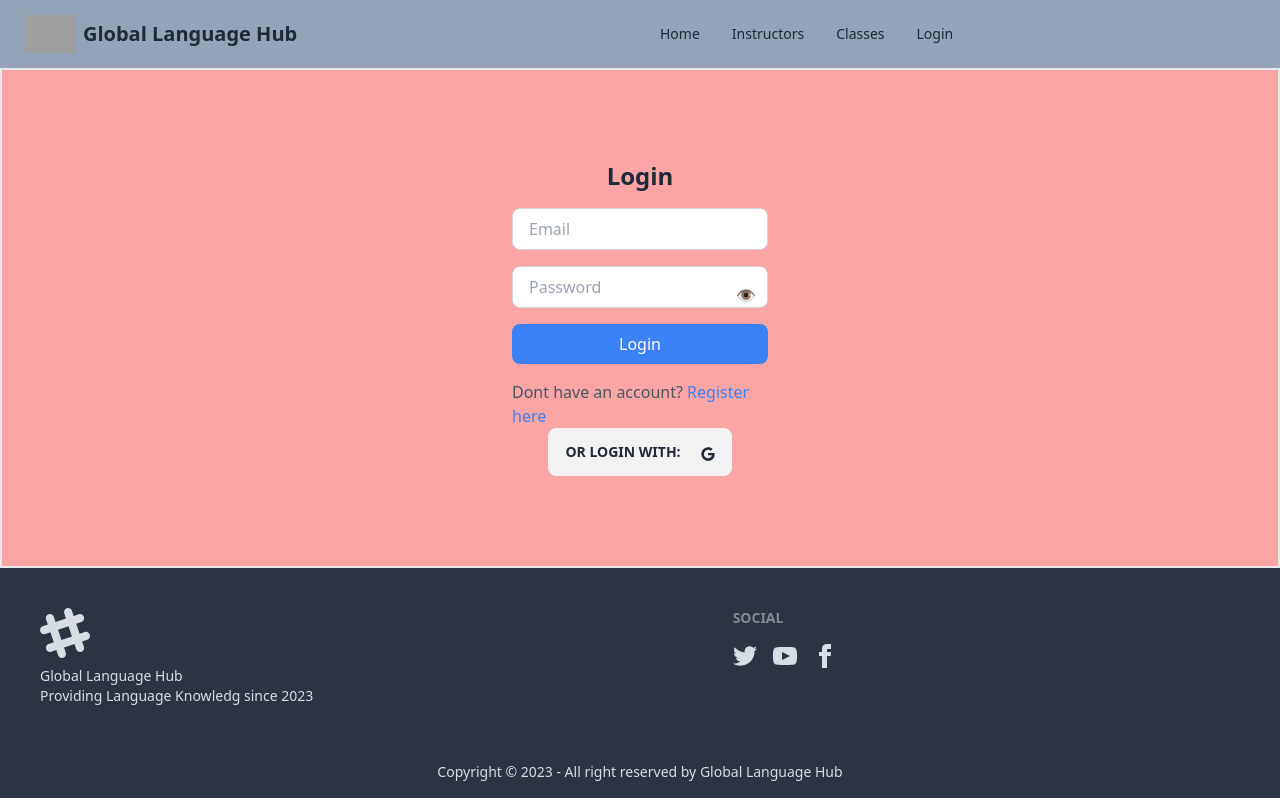
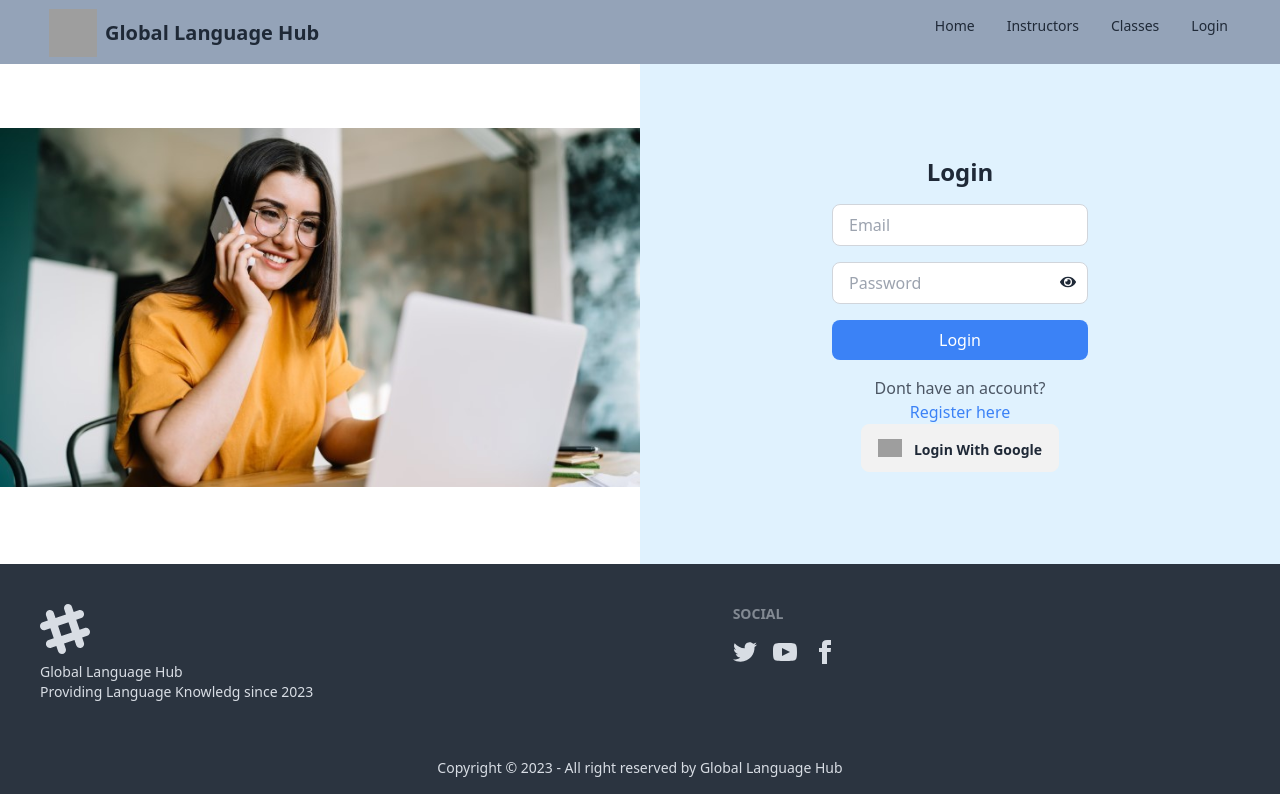
Before and after one commit to itsrazib1/Global-Language-Hub, a React (Vite) app: page /login in a window 1280 px wide. Built offline with nearby package versions, Linux system fonts and the light colour scheme; no server answers; grey boxes are pictures that could not be loaded.

Commit message:
added login part

```diff
--- a/package.json
+++ b/package.json
@@ -13,6 +13,7 @@
     "@emotion/react": "^11.11.1",
     "animejs": "^3.2.1",
     "firebase": "^9.22.1",
+    "firebaseui": "^6.0.2",
     "framer-motion": "^10.12.16",
     "localforage": "^1.10.0",
     "match-sorter": "^6.3.1",
@@ -26,6 +27,7 @@
     "react-router-dom": "^6.12.0",
     "react-spring": "^9.7.1",
     "sort-by": "^0.0.2",
+    "sweetalert2": "^11.7.11",
     "swiper": "^9.3.2"
   },
   "devDependencies": {
--- a/src/Pages/Shared/Login/Login.jsx
+++ b/src/Pages/Shared/Login/Login.jsx
@@ -1,39 +1,45 @@
 import { useContext, useState } from 'react';
 import { Link } from 'react-router-dom';
-import { FaGoogle } from 'react-icons/fa';
 import { Helmet } from 'react-helmet-async';
+import { FaEyeSlash ,FaEye } from 'react-icons/fa';
 import { AuthContext } from '../../../Providers/Authprovider';
+
 const Login = () => {
   const [email, setEmail] = useState('');
   const [password, setPassword] = useState('');
   const [showPassword, setShowPassword] = useState(false);
 
-  const {singIn} = useContext(AuthContext) ;
+  const { signIn } = useContext(AuthContext);
 
   const handleLogin = (event) => {
     event.preventDefault();
-    const emailValue = email; // Use the 'email' state value instead of 'form.email.value'
-    const passwordValue = password; // Use the 'password' state value instead of 'form.password.value'
-    console.log(emailValue, passwordValue);
-    singIn(emailValue, passwordValue)
-    .then(result => {
+    console.log(email, password);
+    signIn(email, password)
+      .then((result) => {
         const user = result.user;
         console.log(user);
       })
+      .catch((error) => {
+        console.log('Login failed:', error);
+      });
   };
 
-
   return (
-  <div className=' '>
+    <div className=''>
       <Helmet>
-        <title>Global Language Hub|Login</title>
+        <title>Global Language Hub | Login</title>
       </Helmet>
-      <div className="flex flex-col items-center justify-center border-2 bg-red-300 h-[500px]">
+      <div className='md:flex flex-row text-center'>
+        <div className='md:w-[50%] justify-center mt-16'>
+          <img src="../../../../public/img/ielts.jpg" alt="" />
+        </div>
+        <div className="md:w-[50%] flex flex-col text-center bg-sky-100 items-center justify-center h-[500px]">
           <h1 className="text-2xl font-bold mb-4">Login</h1>
           <div className="w-64">
             <input
               type="text"
               placeholder="Email"
+              name='email'
               value={email}
               onChange={(e) => setEmail(e.target.value)}
               className="w-full border border-gray-300 rounded-lg px-4 py-2 mb-4"
@@ -42,15 +48,16 @@ const Login = () => {
               <input
                 type={showPassword ? 'text' : 'password'}
                 placeholder="Password"
+                name='password'
                 value={password}
                 onChange={(e) => setPassword(e.target.value)}
                 className="w-full border border-gray-300 rounded-lg px-4 py-2 mb-4"
               />
               <span
-            className="absolute top-1/2 right-3 transform -translate-y-1/2 cursor-pointer"
+                className="absolute mt-5 right-3 transform -translate-y-1/2 cursor-pointer"
                 onClick={() => setShowPassword(!showPassword)}
               >
-            {showPassword ? '🙈' : '👁️'}
+                {showPassword ? <FaEyeSlash></FaEyeSlash> : <FaEye></FaEye>}
               </span>
             </div>
             <button
@@ -61,13 +68,18 @@ const Login = () => {
             </button>
             <p className="text-gray-600">
               Dont have an account?{' '}
-          <Link to='/singup' className="text-blue-500">
+              <br />
+              <Link to='/signup' className="text-blue-500">
                 Register here
               </Link>
             </p>
-        <button className='flex btn mx-auto ' >
-            Or login with: <FaGoogle className='mt-1 ms-3 ' />
+            <button className='flex btn mx-auto'>
+              <button className='flex'>
+                <img className='w-6 me-3' src="https://upload.wikimedia.org/wikipedia/commons/e/e1/Google_Chrome_icon_%28February_2022%29.svg" alt="" />
+                <p className='mt-1'>Login With Google</p>
               </button>
+            </button>
+          </div>
         </div>
       </div>
     </div>
--- /dev/null
+++ b/src/Pages/Shared/Navbar/Navber.css
@@ -0,0 +1,5 @@
+.active {
+    background-color: green;
+    border-radius: 10px;
+    color: beige;
+  }
--- a/src/Pages/Shared/Navbar/Navber.jsx
+++ b/src/Pages/Shared/Navbar/Navber.jsx
@@ -1,38 +1,133 @@
+import { useContext, useState } from "react";
 import { Link } from "react-router-dom";
+import { AuthContext } from "../../../Providers/Authprovider";
+import './Navber.css'
+const Navber = () => {
+  const { user, logOut } = useContext(AuthContext);
+  const [isNavbarOpen, setIsNavbarOpen] = useState(false);
 
 
-const Navber = () => {
-    const item1 = <>
-    <li><Link to='/'>Home</Link></li>
-    <li><a>Instructors</a></li>
-    <li><a>Classes</a></li>
-    <li><Link to='login'>Login</Link></li>
 
+  const [activeRoute, setActiveRoute] = useState('');
 
+  const handleNavbarToggle = () => {
+    setIsNavbarOpen(!isNavbarOpen);
+  };
+
+  const handleSetActiveRoute = (route) => {
+    setActiveRoute(route);
+  };
+
+  const item1 = (
+    <>
+      <li className={activeRoute === 'home' ? 'active' : ''}>
+      <Link to="/" onClick={() => handleSetActiveRoute('home')}>
+        Home
+      </Link>
+    </li>
+
+    <li className={activeRoute === 'instructors' ? 'active' : ''}>
+      <a onClick={() => handleSetActiveRoute('instructors')}>Instructors</a>
+    </li>
+    <li className={activeRoute === 'classes' ? 'active' : ''}>
+      <a onClick={() => handleSetActiveRoute('classes')}>Classes</a>
+    </li>
+      {user ? (
+        <>
+          <li>
+            <Link to="/" onClick={logOut}>
+              Logout
+            </Link>
+          </li>
+          <li className="text-xs mt-3 text-white">Hello,{user.email}</li>
+
+          <li className="ms-2">
+            <Link>Dashbord</Link>
+          </li>
+        </>
+      ) : (
+        <li>
+          <Link to="/login">Login</Link>
+        </li>
+      )}
     </>
-    return (
-        <div>
-            <div className="navbar bg-slate-400 ">
-  <div className="navbar-start">
-    <div className="dropdown">
-      <label tabIndex={0} className="btn btn-ghost lg:hidden">
-        <svg xmlns="http://www.w3.org/2000/svg" className="h-5 w-5" fill="none" viewBox="0 0 24 24" stroke="currentColor"><path strokeLinecap="round" strokeLinejoin="round" strokeWidth="2" d="M4 6h16M4 12h8m-8 6h16" /></svg>
-      </label>
-      <ul tabIndex={0} className="menu menu-sm dropdown-content mt-3 p-2 shadow bg-base-100 rounded-box w-52">
-       {item1}
-      </ul>
-    </div>
-    <a className="btn btn-ghost normal-case text-xl"><img className="w-[50px]" src="https://i.ibb.co/F3Y4Rpr/1200px-GLH-Hotel-Management-logo-svg.png" alt="" /> Global Language Hub</a>
-  </div>
-  <div className="navbar-center hidden lg:flex">
-    <ul className="menu menu-horizontal px-1">
-      {item1}
-    </ul>
-  </div>
+  );
 
-</div>
+  return (
+    <nav className="bg-slate-400">
+      <div className="max-w-7xl mx-auto px-4 sm:px-6 lg:px-8">
+        <div className="flex justify-between h-16">
+          <div className="flex">
+            <div className="-ml-2 mr-2 flex items-center md:hidden">
+              <button
+                onClick={handleNavbarToggle}
+                type="button"
+                className="inline-flex items-center justify-center p-2 rounded-md text-gray-400 bg-slate-950 hover:text-white hover:bg-gray-700 focus:outline-none focus:ring-2 focus:ring-offset-2 focus:ring-offset-gray-800 focus:ring-white"
+                aria-controls="mobile-menu"
+                aria-expanded="false"
+              >
+                <span className="sr-only">Open main menu</span>
+                {!isNavbarOpen ? (
+                  <svg
+                    className="block h-6 w-6"
+                    xmlns="http://www.w3.org/2000/svg"
+                    fill="none"
+                    viewBox="0 0 24 24"
+                    stroke="currentColor"
+                    aria-hidden="true"
+                  >
+                    <path
+                      strokeLinecap="round"
+                      strokeLinejoin="round"
+                      strokeWidth={2}
+                      d="M4 6h16M4 12h16M4 18h16"
+                    />
+                  </svg>
+                ) : (
+                  <svg
+                    className="block h-6 w-6"
+                    xmlns="http://www.w3.org/2000/svg"
+                    fill="none"
+                    viewBox="0 0 24 24"
+                    stroke="currentColor"
+                    aria-hidden="true"
+                  >
+                    <path
+                      strokeLinecap="round"
+                      strokeLinejoin="round"
+                      strokeWidth={2}
+                      d="M6 18L18 6M6 6l12 12"
+                    />
+                  </svg>
+                )}
+              </button>
+            </div>
+            <div className="flex-shrink-0 flex items-center">
+              <a className="btn btn-ghost normal-case text-xl" href="/">
+                <img
+                  className="w-12 h-12"
+                  src="https://i.ibb.co/F3Y4Rpr/1200px-GLH-Hotel-Management-logo-svg.png"
+                  alt="Logo"
+                />
+                Global Language Hub
+              </a>
+            </div>
+          </div>
+          <div className="hidden md:block">
+            <div className="ml-4 flex items-center md:ml-6">
+              <ul className="menu menu-horizontal px-1">{item1}</ul>
+            </div>
+          </div>
         </div>
-    );
+      </div>
+
+      {isNavbarOpen && (
+        <div className="md:hidden" id="mobile-menu">
+          <div className="px-2 pt-2 pb-3 space-y-1 sm:px-3">{item1}</div>
+        </div>
+      )}
+    </nav>
+  );
 };
 
 export default Navber;
--- a/src/Pages/Shared/Singup/Singup.jsx
+++ b/src/Pages/Shared/Singup/Singup.jsx
@@ -1,10 +1,10 @@
-import { useContext, useState } from 'react';
+import  { useContext, useState } from 'react';
 import { Link } from 'react-router-dom';
 import { AuthContext } from '../../../Providers/Authprovider';
+import Swal from 'sweetalert2';
 
-
-const Singup = () => {
-  const {createUser} = useContext(AuthContext);
+const Signup = () => {
+  const { createUser } = useContext(AuthContext);
   const [formData, setFormData] = useState({
     name: '',
     email: '',
@@ -15,6 +15,7 @@ const Singup = () => {
     phoneNumber: '',
     address: ''
   });
+  const [passwordError, setPasswordError] = useState('');
 
   const handleChange = (e) => {
     setFormData({ ...formData, [e.target.name]: e.target.value });
@@ -22,27 +23,69 @@ const Singup = () => {
 
   const handleSubmit = (e) => {
     e.preventDefault();
-    const { email, password , confirmPassword, photoURL, gender, phoneNumber, address } = formData;
-    createUser(email, password , confirmPassword, photoURL, gender, phoneNumber, address)
+    const { name, email, password, confirmPassword, photoURL, gender, phoneNumber, address } = formData;
+
+    if (email.trim() === '' || password.trim() === '') {
+      console.log('Email and password cannot be empty');
+      return Swal.fire({
+        position: 'top-end',
+        icon: 'error',
+        title: 'Email and password cannot be empty',
+        showConfirmButton: false,
+        timer: 1500
+      })
+      ;
+    }
+
+    if (password !== confirmPassword) {
+      console.log('Passwords do not match');
+      return Swal.fire({
+        position: 'top-end',
+        icon: 'error',
+        title: 'Passwords do not match',
+        showConfirmButton: false,
+        timer: 1500
+      }) ;
+    }
+
+    // Password validation
+    const passwordRegex = /^(?=.*[a-z])(?=.*[A-Z])(?=.*\d)(?=.*[@$!%*?&])[A-Za-z\d@$!%*?&]{6,}$/;
+    if (!passwordRegex.test(password)) {
+      setPasswordError('Password must be at least 6 characters long, contain a capital letter, and a special character.');
+      return Swal.fire({
+        position: 'top-end',
+        icon: 'error',
+        title: 'Password must be at least 6 characters long, contain a capital letter, and a special character.',
+        showConfirmButton: false,
+        timer: 1500
+      }) ;
+    }
+
+    const userData = {
+      name,
+      email,
+      photoURL,
+      phoneNumber,
+      address,
+      gender
+    };
+
+    createUser(email, password, userData)
       .then(() => {
         console.log('User created successfully!');
       })
       .catch((error) => {
         console.log('Error creating user:', error);
       });
-    console.log(formData);
   };
 
   return (
-    <div className='md:flex my-10 sm:block '>
+    <div className='md:flex my-10 sm:block'>
       <div className='md:w-[40%] mt-10'>
         <img src="https://cengage.force.com/resource/1607465003000/loginIcon" alt="" />
       </div>
-<div className=" md:w-[60%] max-w-md mx-auto rounded-xl mt-10 ">
+      <div className="md:w-[60%] max-w-md mx-auto rounded-xl mt-10">
         <form onSubmit={handleSubmit} className="bg-sky-200 shadow-md rounded px-8 pt-6 pb-8 mb-4">
-
-
-        {/*  */}
           <div className='flex gap-4'>
             <div className="mb-4">
               <label className="block text-gray-700 text-sm font-bold mb-2" htmlFor="name">
@@ -73,9 +116,7 @@ const Singup = () => {
               />
             </div>
           </div>
-       {/*  */}
 
-       {/*  */}
           <div className='flex gap-4'>
             <div className="mb-4">
               <label className="block text-gray-700 text-sm font-bold mb-2" htmlFor="password">
@@ -106,12 +147,10 @@ const Singup = () => {
               />
             </div>
           </div>
-       {/*  */}
 
-        <div className="mb-4">
-          <label className="block text-gray-700 text-sm font-bold mb-2" htmlFor="photoURL">
-            Photo URL
-          </label>
+          {/* Password error message */}
+          {passwordError && <p className="text-red-500 text-sm mb-4">{passwordError}</p>}
+
           <input
             className="shadow appearance-none border rounded w-full py-2 px-3 text-gray-700 leading-tight focus:outline-none focus:shadow-outline"
             type="text"
@@ -121,8 +160,7 @@ const Singup = () => {
             onChange={handleChange}
             placeholder="Enter the URL of your photo"
           />
-        </div>
-        {/*  */}
+
           <div className='flex gap-4'>
             <div className="mb-4">
               <label className="block text-gray-700 text-sm font-bold mb-2" htmlFor="gender">
@@ -153,7 +191,6 @@ const Singup = () => {
               />
             </div>
           </div>
-        {/*  */}
 
           <div className="mb-4">
             <label className="block text-gray-700 text-sm font-bold mb-2" htmlFor="address">
@@ -169,23 +206,25 @@ const Singup = () => {
               placeholder="Enter your address"
             />
           </div>
+
           <div className="flex items-center justify-between">
             <button
               className="bg-blue-500 hover:bg-blue-700 mx-auto text-white font-bold py-2 px-4 rounded focus:outline-none focus:shadow-outline"
               type="submit"
             >
-            Sing Up
-          </button>
-
-        </div>
-        <div className='ms-20 btn mt-3'>
-        <button className='flex '>
-            <img className='w-6 me-3' src="https://upload.wikimedia.org/wikipedia/commons/e/e1/Google_Chrome_icon_%28February_2022%29.svg" alt="" />
-            <p className='mt-1'>Sing UP With Google</p>
+              Sign Up
             </button>
           </div>
+
+          <div className='ms-20 btn mt-3'>
+            <button className='flex'>
+              <img className='w-6 me-3' src="https://upload.wikimedia.org/wikipedia/commons/e/e1/Google_Chrome_icon_%28February_2022%29.svg" alt="" />
+              <p className='mt-1'>Sign Up With Google</p>
+            </button>
+          </div>
+
           <p className="text-gray-600 ms-20">
-          Alredy ahve an account?{' '}
+            Already have an account?{' '}
             <Link to='/login' className="text-blue-500">
               Login
             </Link>
@@ -193,8 +232,7 @@ const Singup = () => {
         </form>
       </div>
     </div>
-
   );
 };
 
-export default Singup;
+export default Signup;
--- a/src/Providers/Authprovider.jsx
+++ b/src/Providers/Authprovider.jsx
@@ -1,57 +1,54 @@
 import { createContext, useEffect, useState } from "react";
 import { createUserWithEmailAndPassword, getAuth, onAuthStateChanged, signInWithEmailAndPassword, signOut } from "firebase/auth";
 import { app } from "../Firebase/Firebase.config";
+
 export const AuthContext = createContext(null);
 const auth = getAuth(app);
 
 const Authprovider = ({ children }) => {
-const [user,setUser] = useState(null);
-const [loading,setLoading] = useState(true);
+  const [user, setUser] = useState(null);
+  const [loading, setLoading] = useState(true);
 
-
-
-const createUser = (email, password) => {
+  const createUser = (email, password) => {
     setLoading(true);
     return createUserWithEmailAndPassword(auth, email, password);
   };
 
+  const signIn = (email, password) => {
+    setLoading(true);
+    return signInWithEmailAndPassword(auth, email, password);
+  };
 
+  const logOut = () => {
+    setLoading(true);
+    return signOut(auth);
+  };
 
+  useEffect(() => {
+    const unsubscribe = onAuthStateChanged(auth, (currentUser) => {
+      setUser(currentUser);
+      console.log('Current user', currentUser);
+      setLoading(false);
+    });
 
-const singIn = (email,password) =>{
-    setLoading(true);
-    return signInWithEmailAndPassword(email,password)
-}
+    return () => {
+      unsubscribe();
+    };
+  }, []);
 
-const logOut = () =>{
-    setLoading(true)
-    return signOut(auth)
-}
-
-useEffect( () =>{
-  const unsubscribe =   onAuthStateChanged(auth,Currentuser =>{
-        setUser(Currentuser);
-        console.log('Current user',Currentuser);
-        setLoading(false)
-    });
-    return () =>{
-        return unsubscribe();
-    }
-},[])
-
-const authInfo = {
+  const authInfo = {
     user,
     loading,
     createUser,
-    singIn,
+    signIn,
     logOut
-}
+  };
 
   return (
     <div>
       <AuthContext.Provider value={authInfo}>
         {children}
-        </AuthContext.Provider>
+      </AuthContext.Provider>
     </div>
   );
 };
--- a/src/Routes/Router.jsx
+++ b/src/Routes/Router.jsx
@@ -24,7 +24,7 @@ import Singup from "../Pages/Shared/Singup/Singup";
           element: <Login></Login>
         },
         {
-          path:'/singup',
+          path:'/signup',
           element: <Singup></Singup>
         }
       ]
```
Also changed, not shown: src/main.jsx (+11 -13 lines), 1 other file (tests, documents, lock files or other folders). Lines whose indentation alone changed are shown as unchanged.
